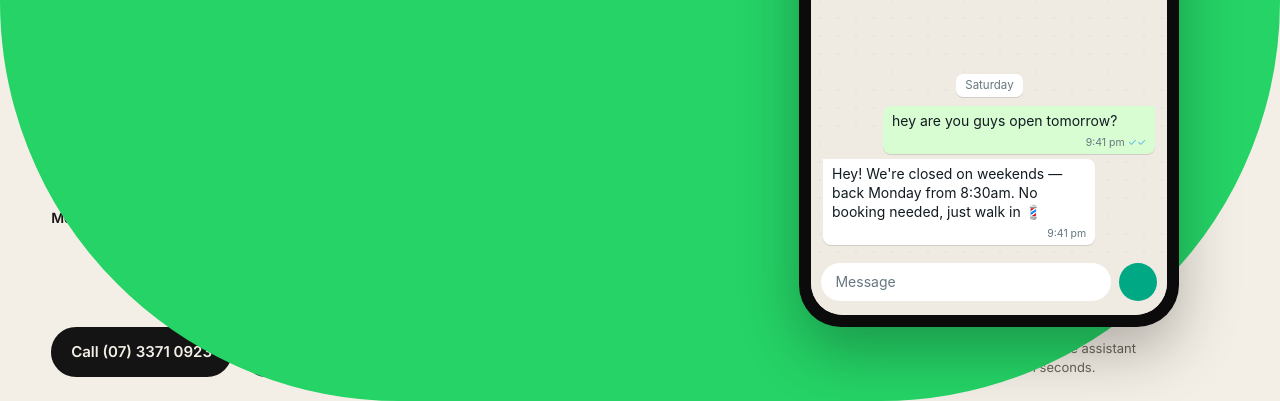
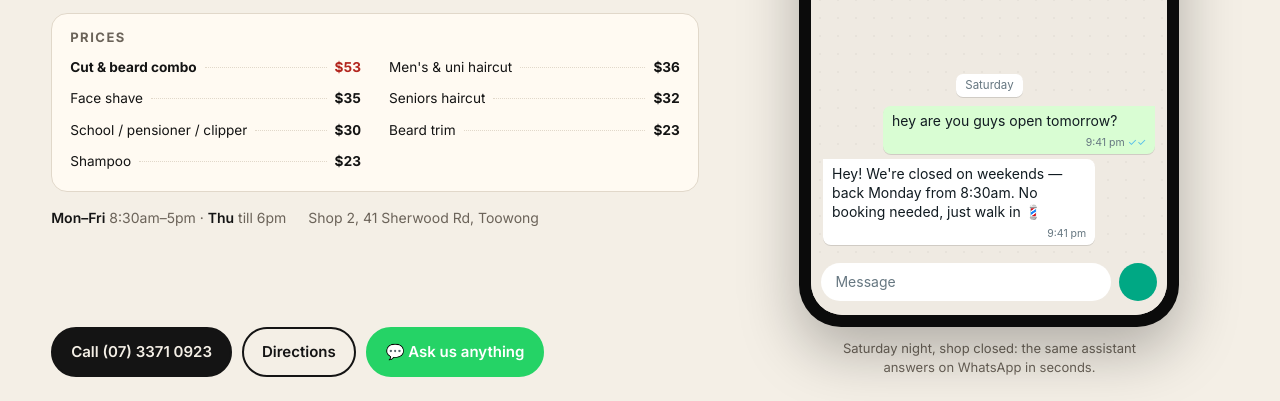
Before and after one commit to patricbarca/demos, a plain HTML site: page sharp-styles/index.html in a window 1280 px wide. Shown: the part 399-800 px from the top of the page. Drawn offline with Linux system fonts and the light colour scheme.

Commit message:
Fix WhatsApp button class clash
Co-Authored-By: Claude Opus 5.5 <noreply@anthropic.com>

```diff
--- a/sharp-styles/index.html
+++ b/sharp-styles/index.html
@@ -80,7 +80,7 @@
   .ctas { display: flex; flex-wrap: wrap; gap: 10px; margin-top: auto; }
   .btn { display: inline-flex; align-items: center; gap: 8px; padding: 12px 18px; border-radius: 999px; font-weight: 600; font-size: 15px; text-decoration: none; border: 2px solid var(--ink); background: transparent; color: var(--ink); cursor: pointer; }
   .btn.primary { background: var(--ink); color: var(--paper); }
-  .btn.wa { background: #25d366; border-color: #25d366; color: #fff; }
+  .btn.btn-wa { background: #25d366; border-color: #25d366; color: #fff; }
   .btn:focus-visible, .seg button:focus-visible, .tabs button:focus-visible { outline: 3px solid var(--accent); outline-offset: 2px; }
 
   /* ---------- Phone side ---------- */
@@ -184,7 +184,7 @@
       <div class="ctas">
         <a class="btn primary" href="tel:+61733710923">Call (07) 3371 0923</a>
         <a class="btn" href="https://www.google.com/maps/search/?api=1&query=Shop+2%2C+41+Sherwood+Rd%2C+Toowong+QLD+4066" target="_blank" rel="noopener">Directions</a>
-        <button class="btn wa" type="button" data-go="chat">💬 Ask us anything</button>
+        <button class="btn btn-wa" type="button" data-go="chat">💬 Ask us anything</button>
       </div>
     </section>
 
```
